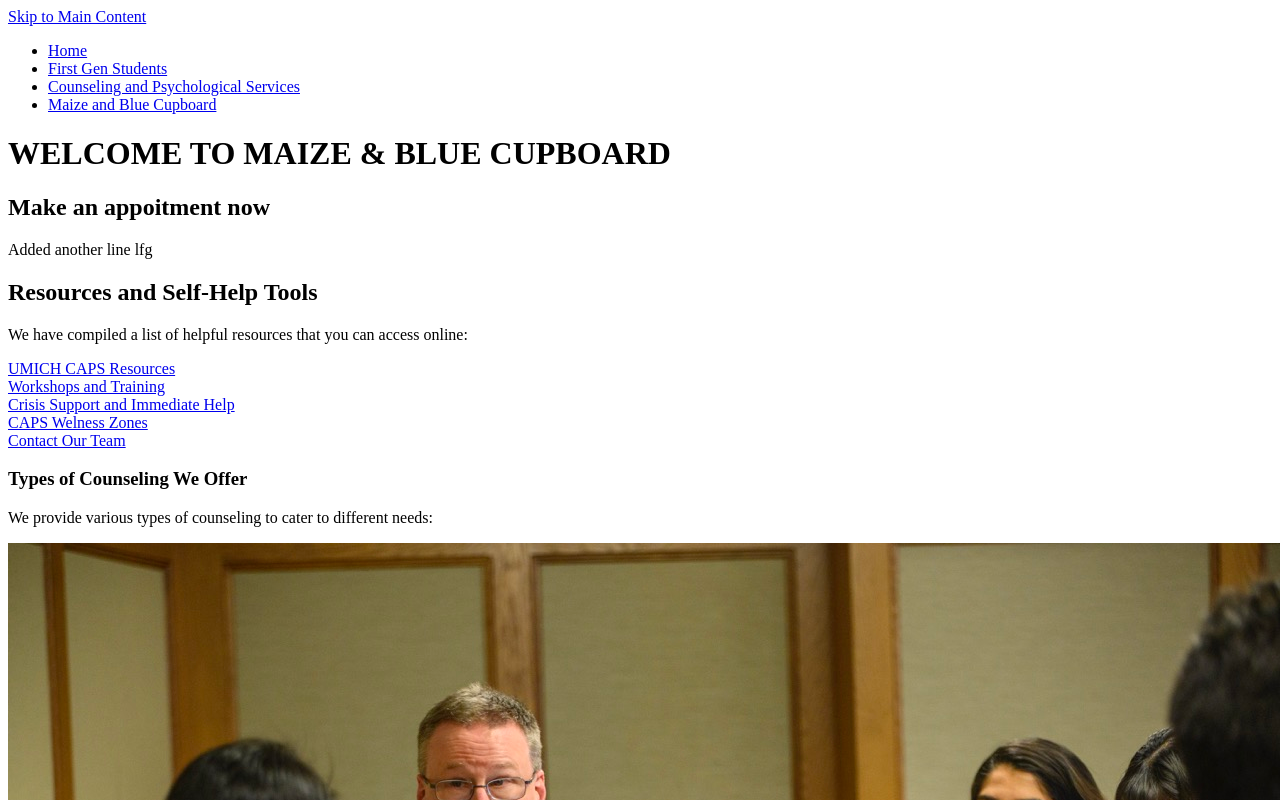
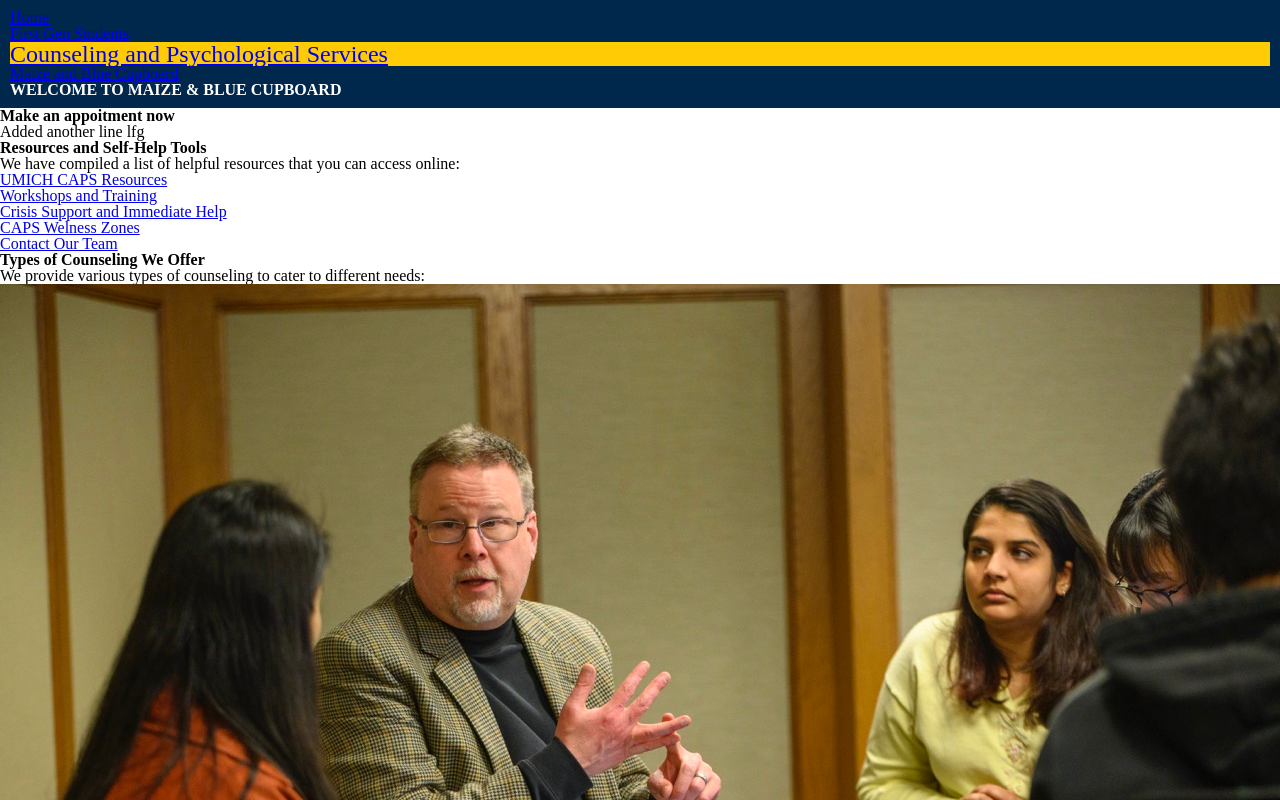
Before and after one commit to sumeetspumich/client_project_html_f24, a plain HTML site: page caps.html in a window 1280 px wide. Shown: the top 800 px of the page. Drawn offline with Linux system fonts and the light colour scheme.

Commit message:
added some styling

```diff
--- a/caps.html
+++ b/caps.html
@@ -4,15 +4,17 @@
     <meta charset="UTF-8">
     <meta name="viewport" content="width=device-width, initial-scale=1.0">
     <title>Counseling and Psychological Services</title>
+    <link rel="stylesheet" type="text/css" href="css/html5reset.css">
+    <link rel="stylesheet" type="text/css" href="css/style.css">
 </head>
 <body>
-    <a href = "#main">Skip to Main Content</a>
+    <a href = "#main" id="skip" tabindex="0">Skip to Main Content</a>
     <header>
         <nav>
             <ul>
                 <li><a href = "index.html">Home</a></li>
                 <li><a href = "firstgen.html">First Gen Students</a></li>
-                <li><a href = "caps.html">Counseling and Psychological Services</a></li>
+                <li class="active"><a href = "caps.html">Counseling and Psychological Services</a></li>
                 <li><a href = "mbcupboard.html">Maize and Blue Cupboard</a></li>
             </ul>
         </nav>
--- /dev/null
+++ b/css/style.css
@@ -0,0 +1,33 @@
+
+#skip {
+        left: -1000px;
+        top: auto;
+        width: 1px;
+        height: 1px;
+        overflow: hidden;
+        position: absolute;
+}
+
+#skip:focus {
+    position: static;
+    width: auto;
+    height: auto;
+}
+
+nav ul li.active {
+    background-color: #FFCB05;
+    font-size: 24px;
+    color: black;
+
+}
+
+header {
+    background-color: #00274C;
+    color: white;
+    padding: 10px;
+}
+
+
+img {
+    width: 100%;
+}
```
Also changed, not shown: firstgen.html (+4 -2 lines), index.html (+4 -2 lines), mbcupboard.html (+4 -2 lines).
